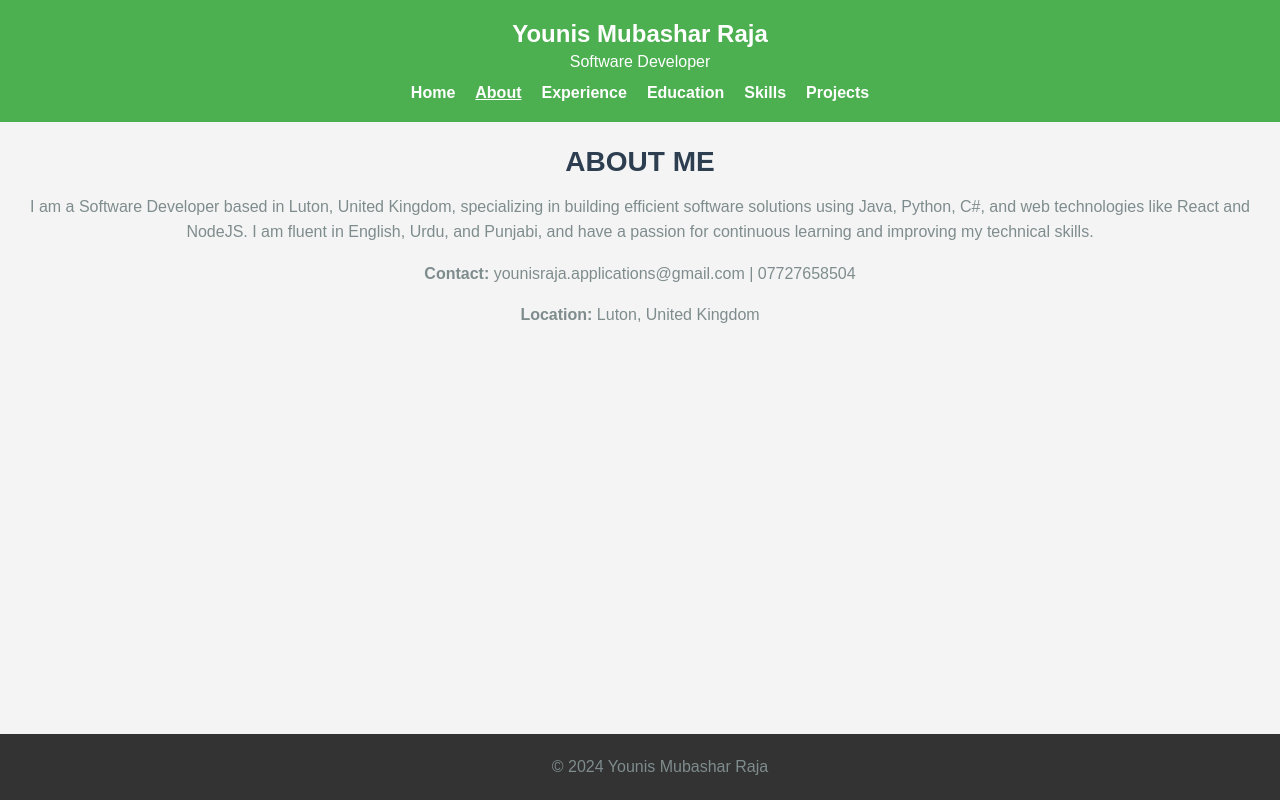
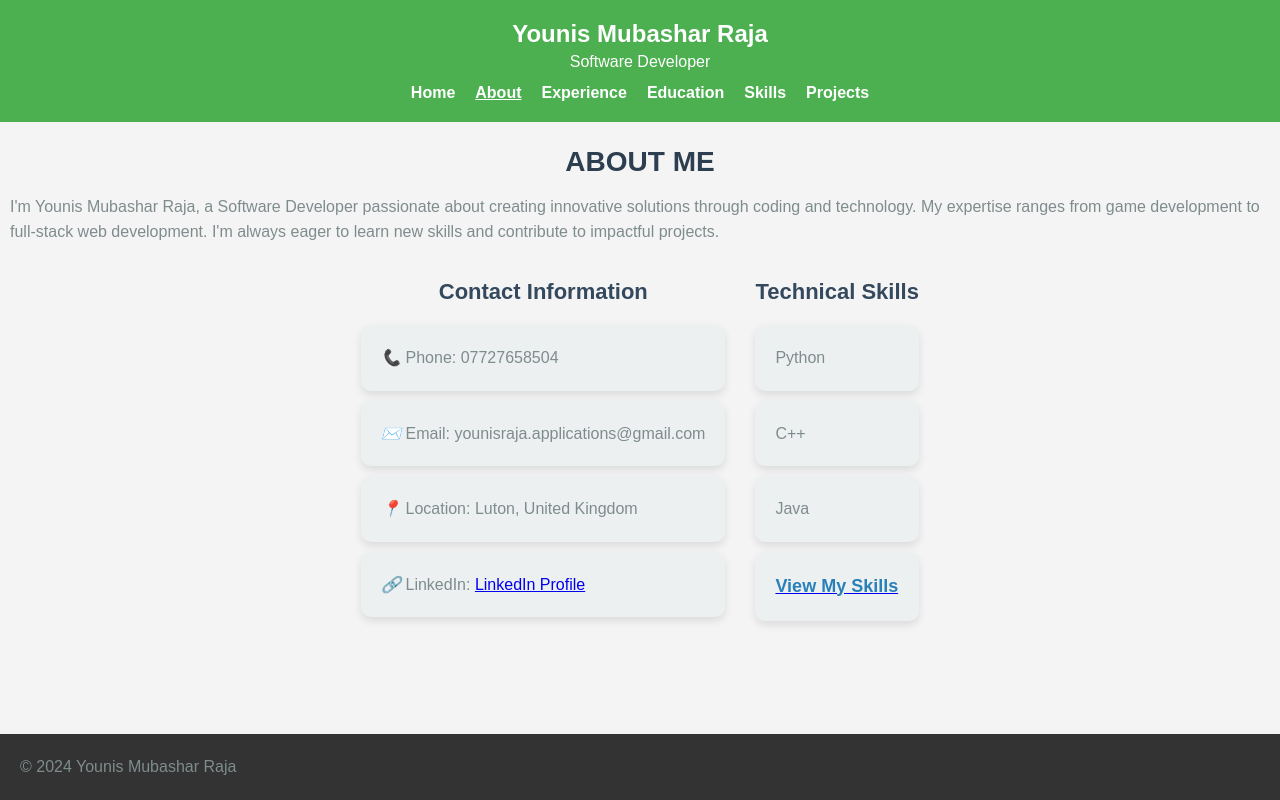
Before and after one commit to younisrajaApplications/portfolio-resume, a React (Create React App) app: page /about in a window 1280 px wide. Built offline with nearby package versions, Linux system fonts and the light colour scheme.

Commit message:
Reorganise page content

```diff
--- a/src/App.css
+++ b/src/App.css
@@ -104,6 +104,8 @@ nav a.active {
 
 /* Section Styling */
 section {
+  padding-left: 10px;
+  padding-right: 10px;
   margin-bottom: 40px;
 }
 
@@ -126,13 +128,15 @@ p, li {
   font-size: 16px;
   line-height: 1.6;
   color: #7F8C8D;
-  text-align: center;
+  text-align: left;
 }
 
-/* List Styling */
+/* Centered List Styling */
 ul {
   list-style-type: none;
   padding: 0;
+  margin: 0 auto; /* Center the ul element */
+  max-width: 600px; /* Limit the width of the ul */
 }
 
 ul li {
@@ -142,6 +146,7 @@ ul li {
   border-radius: 10px;
   box-shadow: 0 4px 8px rgba(0, 0, 0, 0.1);
   transition: transform 0.3s ease;
+  text-align: left; /* Ensure text is left-aligned */
 }
 
 ul li:hover {
@@ -296,3 +301,15 @@ footer p {
     font-size: 14px;
   }
 }
+
+.empty-space {
+  padding-bottom: 20px;
+}
+
+.profile-section {
+  display: flex;
+  flex-flow: row;
+  flex-wrap: wrap;
+  justify-content: center;
+  column-gap: 30px;
+}
--- a/src/components/About.js
+++ b/src/components/About.js
@@ -1,16 +1,41 @@
+// About.js
 import React from 'react';
+import { NavLink } from 'react-router-dom';
 
 function About() {
   return (
     <section>
-      <h1 className="section-title">About Me</h1>
+      <h1 className='section-title'>About Me</h1>
       <p>
-        I am a Software Developer based in Luton, United Kingdom, specializing in building efficient software
-        solutions using Java, Python, C#, and web technologies like React and NodeJS. I am fluent in English, Urdu,
-        and Punjabi, and have a passion for continuous learning and improving my technical skills.
+        I'm Younis Mubashar Raja, a Software Developer passionate about creating innovative solutions
+        through coding and technology. My expertise ranges from game development to full-stack web development.
+        I'm always eager to learn new skills and contribute to impactful projects.
       </p>
-      <p><strong>Contact:</strong> younisraja.applications@gmail.com | 07727658504</p>
-      <p><strong>Location:</strong> Luton, United Kingdom</p>
+
+      <div className='profile-section'>
+        {/* Profile Section */}
+        <div className='contact-info'>
+          <h2 className='section-subtitle'>Contact Information</h2>
+          <ul>
+            <li><i className="icon">📞</i> Phone: 07727658504</li>
+            <li><i className="icon">✉️</i> Email: younisraja.applications@gmail.com</li>
+            <li><i className="icon">📍</i> Location: Luton, United Kingdom</li>
+            <li><i className="icon">🔗</i> LinkedIn: <a href="https://www.linkedin.com/in/younis-mubashar-raja/">LinkedIn Profile</a></li>
+          </ul>
+          <div className='empty-space'/>
+        </div>
+
+        <div className='tech-skills'>
+          <h2 className='section-subtitle'>Technical Skills</h2>
+          <ul>
+            <li>Python</li>
+            <li>C++</li>
+            <li>Java</li>
+            <li><NavLink to="/skills"><strong>View My Skills</strong></NavLink></li>
+          </ul>
+          <div className='empty-space'/>
+        </div>
+      </div>
     </section>
   );
 }
--- a/src/components/Education.js
+++ b/src/components/Education.js
@@ -3,12 +3,14 @@ import React from 'react';
 function Education() {
   return (
     <section>
-      <h1 className="section-title">Education</h1>
+      <div className='about-hero'>
+        <h1 className="section-title">Education</h1>
 
-      <h2 className="section-subtitle">Academic Summary</h2>
-      <p>
-        I hold a BSc (Hons) in Computer Science from King's College London, where I developed a solid foundation in software engineering, machine learning, and artificial intelligence. My academic journey has equipped me with a deep understanding of both theoretical and practical aspects of computer science, including full-stack development, robotics, and database systems. I have also excelled in Mathematics and Computer Science during my A Levels and GCSEs, achieving top marks in both subjects.
-      </p>
+        <h2 className="section-subtitle">Academic Summary</h2>
+        <p>
+          I hold a BSc (Hons) in Computer Science from King's College London, where I developed a solid foundation in software engineering, machine learning, and artificial intelligence. My academic journey has equipped me with a deep understanding of both theoretical and practical aspects of computer science, including full-stack development, robotics, and database systems. I have also excelled in Mathematics and Computer Science during my A Levels and GCSEs, achieving top marks in both subjects.
+        </p>
+      </div>
 
       <ul>
         <li>
@@ -45,11 +47,12 @@ function Education() {
             10 GCSEs including:
             <ul>
               <li>8 GCSEs Graded 8(A*) - 7(A) including grade 8(A*) in Mathematics and Computer Science</li>
-              <li></li>
+              <li>10 GCSEs Graded 8(A*) - 5(C)</li>
             </ul>
           </p>
         </li>
       </ul>
+      <div className='empty-space'/>
     </section>
   );
 }
--- a/src/components/Experience.js
+++ b/src/components/Experience.js
@@ -9,7 +9,7 @@ function Experience() {
           <strong>Software Developer, YU Play, Remote</strong> (Nov 2020 – Present)
           <p>
             - Headed, developed, and thoroughly tested multiple projects using C#, ensuring compatibility across devices.<br />
-            - Utilized Agile Development, leveraging client feedback to inform design and implementation strategies.<br />
+            - Utilised Agile Development, leveraging client feedback to inform design and implementation strategies.<br />
             - Version Control: Implemented continuous updates to games based on user feedback and feature enhancements using GitHub.
           </p>
         </li>
@@ -17,8 +17,8 @@ function Experience() {
           <strong>Digital Team Member, Local Community Centre, Luton, Voluntary</strong> (May 2023 – Present)
           <p>
             - Recorded, edited, and uploaded content to YouTube, ensuring high-quality and timely delivery.<br />
-            - Utilized AI tools to create engaging shorts and reels for YouTube and Instagram, enhancing audience interaction.<br />
-            - Conducted statistical analysis of reach and engagement metrics, optimizing content scheduling.<br />
+            - Utilised AI tools to create engaging shorts and reels for YouTube and Instagram, enhancing audience interaction.<br />
+            - Conducted statistical analysis of reach and engagement metrics, optimising content scheduling.<br />
             - Used Google Analytics to assess and update website content for relevance and user engagement.
           </p>
         </li>
@@ -29,7 +29,7 @@ function Experience() {
             - Worked on web development using ASP.NET and React.<br />
             - Oversaw the complete Software Development Life Cycle (SDLC).<br />
             - Refined C# and Java skills through ongoing development and collaboration.<br />
-            - Led the development of various software applications utilizing React and NodeJS.
+            - Led the development of various software applications utilising React and NodeJS.
           </p>
         </li>
         <li>
@@ -41,6 +41,7 @@ function Experience() {
           </p>
         </li>
       </ul>
+      <div className='empty-space'/>
     </section>
   );
 }
--- a/src/components/Projects.js
+++ b/src/components/Projects.js
@@ -48,6 +48,7 @@ function Projects() {
           </p>
         </li>
       </ul>
+      <div className='empty-space'/>
     </section>
   );
 }
--- a/src/components/Skills.js
+++ b/src/components/Skills.js
@@ -11,6 +11,7 @@ function Skills() {
         <li><strong>Testing:</strong> Test-driven Development, Unit Testing</li>
         <li><strong>Soft Skills:</strong> Teamwork, Leadership, Problem Solving, Attention to Detail</li>
       </ul>
+      <div className='empty-space'/>
     </section>
   );
 }
```
